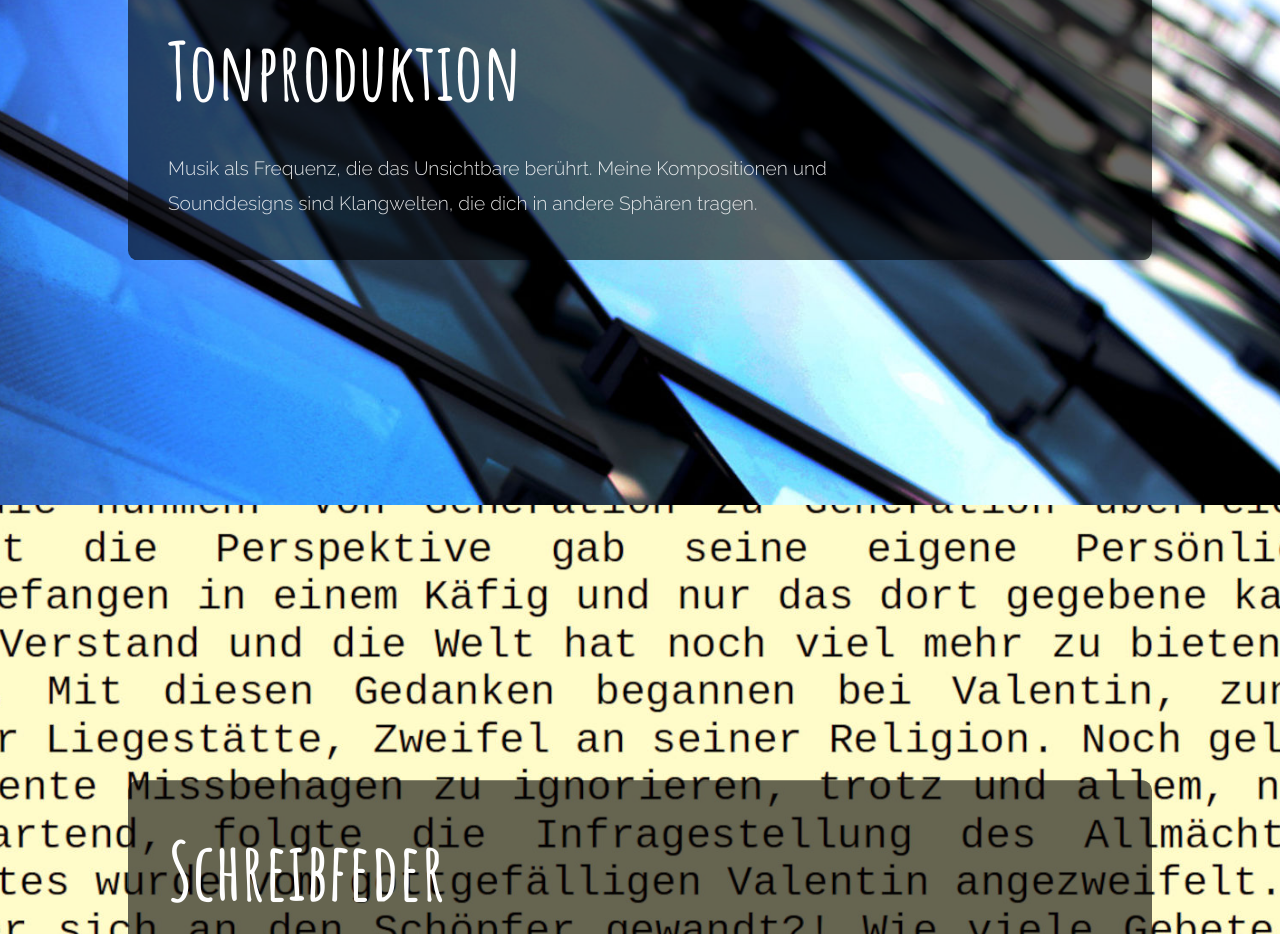
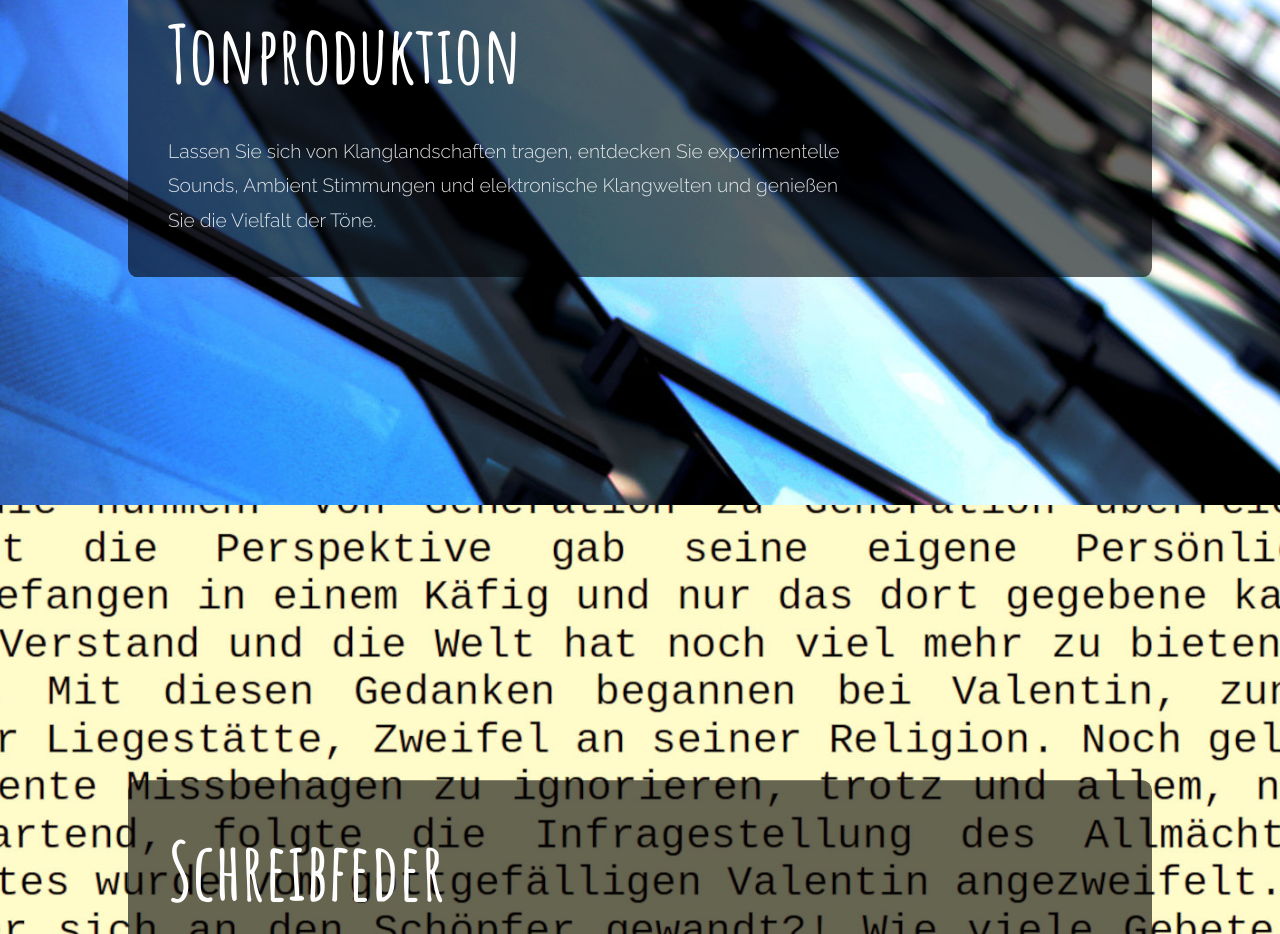
Before and after one commit to CibirFuat/cibirfuat.github.io, a plain HTML site: page index.html in a window 1280 px wide. Shown: the part 1895-2829 px from the top of the page. Drawn offline with Linux system fonts and the light colour scheme.

Commit message:
Update index.html

```diff
--- a/index.html
+++ b/index.html
@@ -351,7 +351,7 @@
   <img src="images/background/Tonproduktion_768.JPG" alt="Tonproduktion Bild" class="ton-bild" />
   <div class="overlay floaty">
     <h1>Tonproduktion</h1>
-    <p>Musik als Frequenz, die das Unsichtbare berührt. Meine Kompositionen und Sounddesigns sind Klangwelten, die dich in andere Sphären tragen.</p>
+    <p>Lassen Sie sich von Klanglandschaften tragen, entdecken Sie experimentelle Sounds, Ambient Stimmungen und elektronische Klangwelten und genießen Sie die Vielfalt der Töne.</p>
   </div>
 </section>
 
```
